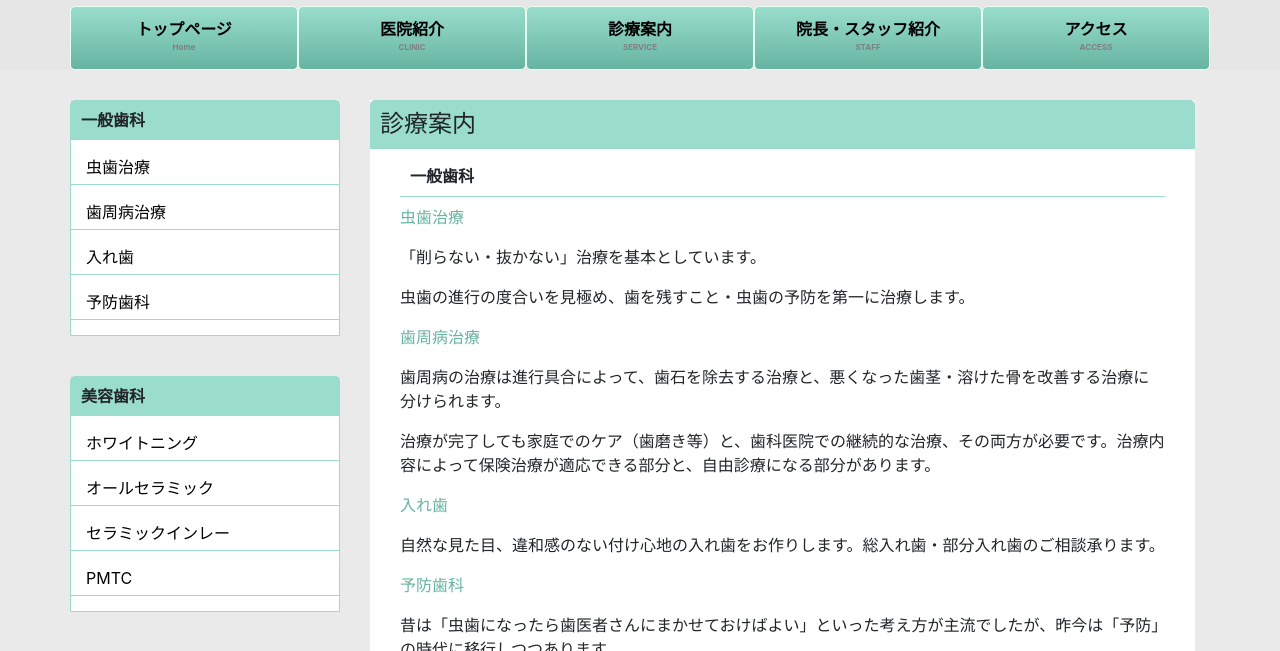
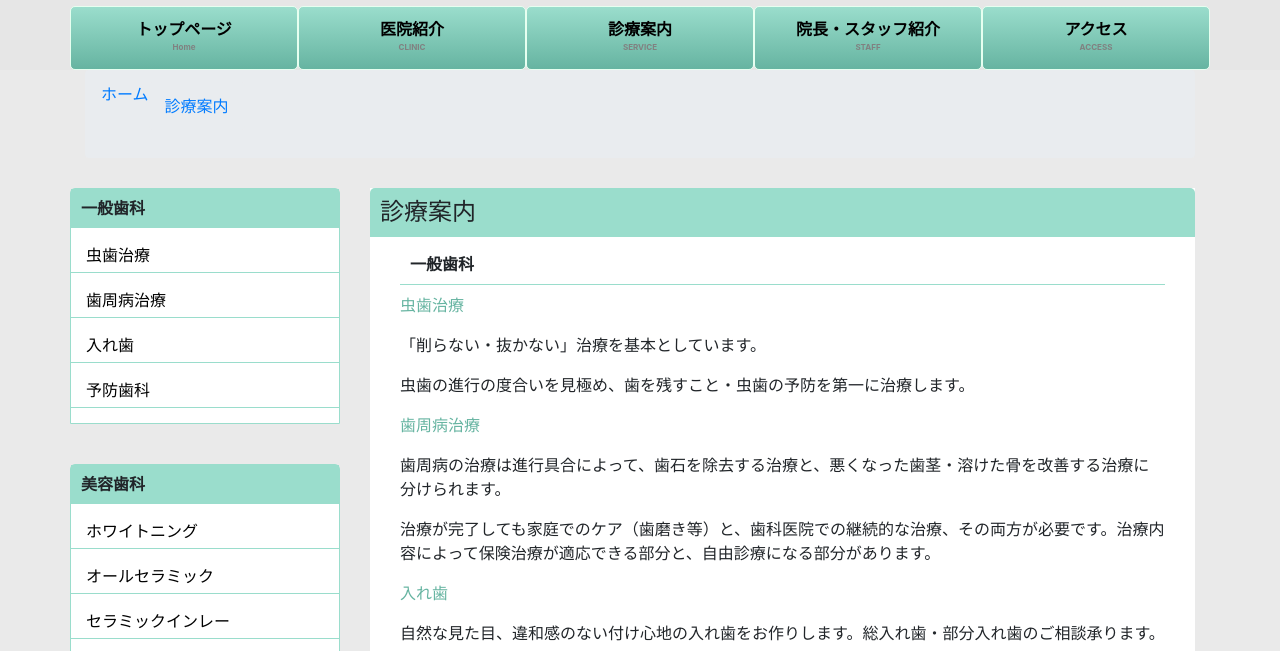
Before and after one commit to penta-serv/penta-serv4, a plain HTML site: page service.html in a window 1280 px wide. Shown: the part 138-789 px from the top of the page. Drawn offline with nearby package versions, Linux system fonts and the light colour scheme.

Commit message:
Update service.html

```diff
--- a/service.html
+++ b/service.html
@@ -47,6 +47,17 @@
     </header>
     <main>
         <div class="container">
+            <!--パンくずリスト-->
+            <ol class="breadcrumb" itemscope itemtype="https://schema.org/BreadcrumbList">
+                <li itemprop="itemListElement" itemscope itemtype="https://schema.org/ListItem">
+                    <a href="index.html" itemprop="item"><span itemprop="name">ホーム</span></a>
+                    <meta itemprop="position" content="1">
+                </li>
+                <li class="breadcrumb" itemscope itemtype="https://schema.org/BreadcrumbList">
+                    <a href="service.html" itemprop="item"><span itemprop="name">診療案内</span></a>
+                    <meta itemprop="position" content="2">
+                </li>
+            </ol>
             <div class="row" style="margin-top: 30px;">
                 <!--サイドバー-->
                 <div class="col-md-3 side-bar">
```
